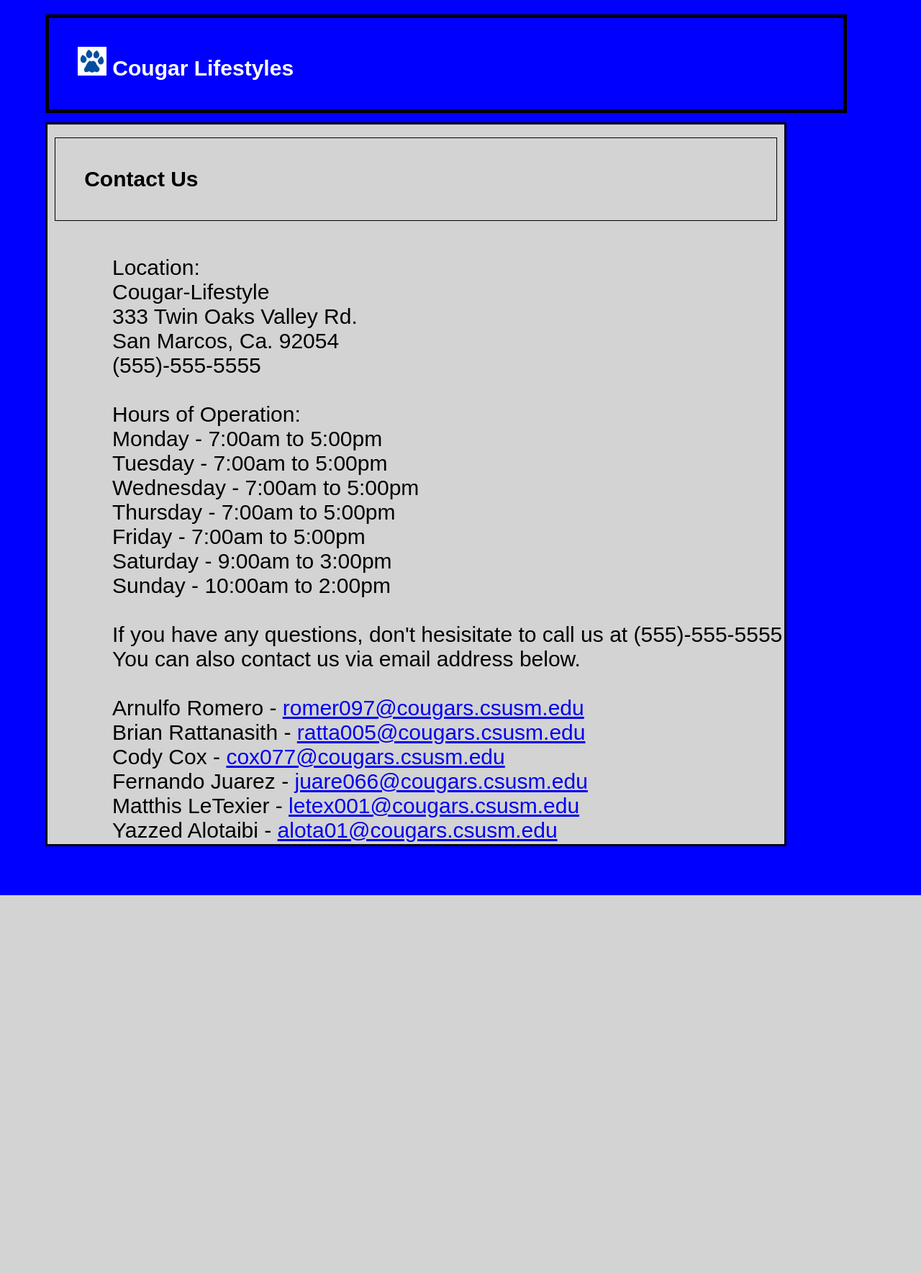
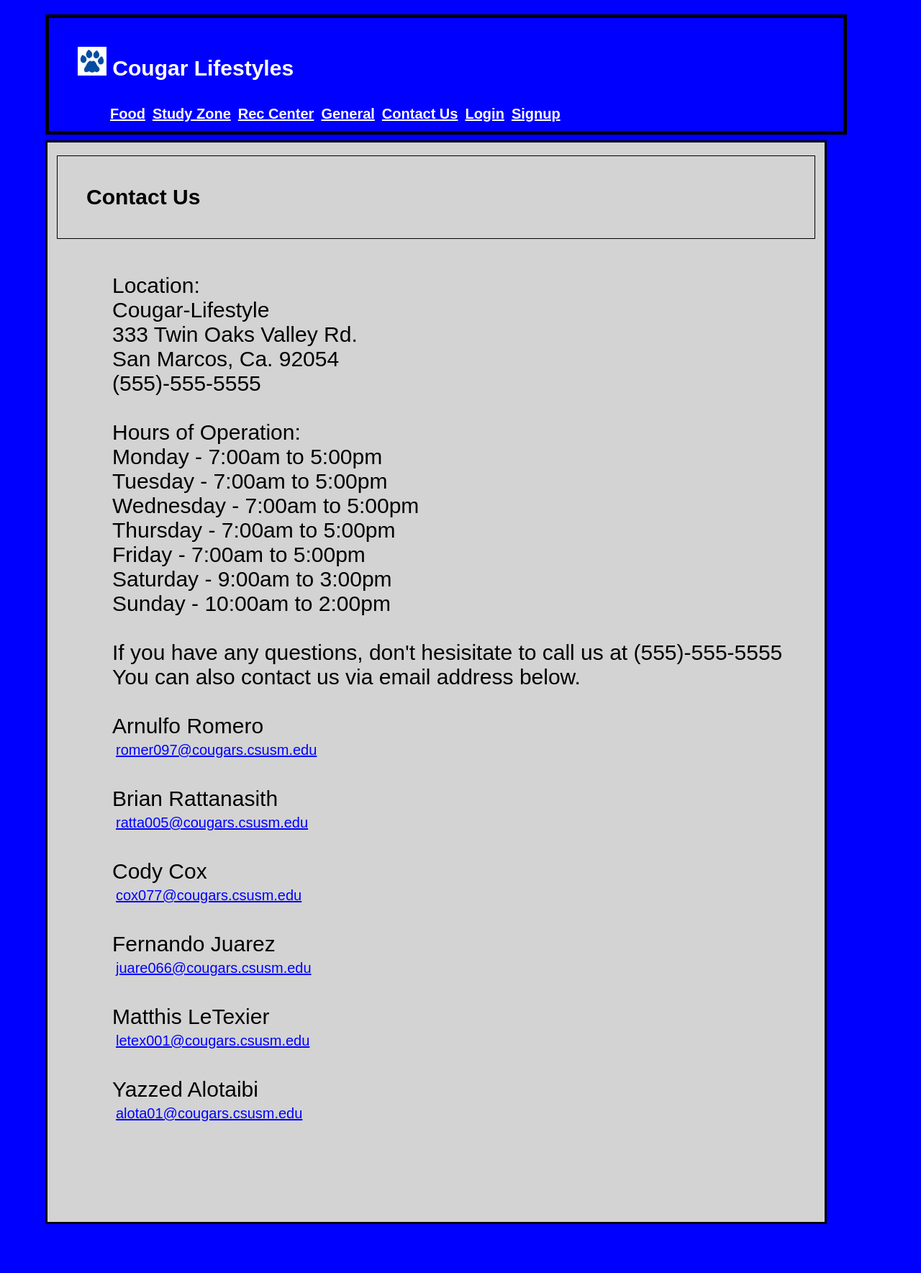
Before and after one commit to yazeedalota/CIS444, a PHP site: page /contact_us.html in a window 1280 px wide. Shown: the whole page at 72% size. Before the commit the page ends 1244 px from the top, so only its background shows below. Run offline with PHP 8.4, Linux system fonts and the light colour scheme.

Commit message:
Minor fixes with clashing link styles

```diff
--- a/ContactUS/contact.css
+++ b/ContactUS/contact.css
@@ -15,8 +15,19 @@
 /* Header for Contact Us */
 .header{
      width: 1024px;
-     height: 100px;
+     height: 125px;
      margin-top: 20px;
+}
+li {
+  display: inline;
+  float: left;
+}
+a {
+  font-size: 20px;
+  display: block;
+  padding: 5px;
+  background-color: blue;
+  color: white;
 }
 
 #head{
@@ -33,6 +44,7 @@
 background-color: blue;
 font-family: Arial;
 }
+
 
 #contactUsTitle{
 margin: auto;
@@ -52,8 +64,8 @@
 /*========================================================================*/
 /* Body of Contact us */
 .content{
-     width: 1024px;
-     height: 1000px;
+     width: 1080px;
+     height: 1500px;
      margin-top: 50px;
      background-color: lightgrey;
      font-family: Arial;
@@ -64,6 +76,12 @@
      padding-left: 90px;
      font-size: 30px;
 }
+a.two {
+  font-size: 20px;
+  background-color: lightgrey;
+  color: blue;
+}
+
 
 /*========================================================================*/
 /* Footer if we want  */
--- a/ContactUS/contact_us.html
+++ b/ContactUS/contact_us.html
@@ -15,10 +15,21 @@
           <!-- Container for remaining page -->
           <div class="restOfPage">
                <!-- Title for Contact Us -->
-               <div class="header">
+              <div class="header">
                     <h1 id="head">
-			<img src="CPaw.jpg" alt="CPaw" width="40" height="40">
-			Cougar Lifestyles </h1>
+            <img src="CPaw.jpg" alt="CPaw" width="40" height="40">
+            Cougar Lifestyles
+               <ul>
+                   <li> <a href="#food"> Food</a> </li>
+                   <li> <a href="#studyZone"> Study Zone</a> </li>
+                   <li> <a href="#rec"> Rec Center</a> </li>
+                   <li> <a href="#general"> General</a> </li>
+                   <li> <a href="#contact_us"> Contact Us</a> </li>
+                   <li> <a href="#login"> Login</a> </li>
+                   <li> <a href="#signup"> Signup </a> </li>
+                </ul>
+                    </h1>
+
                </div>
                <!-- About Us Content -->
                <div class="content">
@@ -44,12 +55,12 @@
 
                          If you have any questions, don't hesisitate to call us at (555)-555-5555<br/>
                          You can also contact us via email address below. <br /><br />
-			 Arnulfo Romero - <a href="mailto:romer097@cougars.csusm.edu">romer097@cougars.csusm.edu</a> <br />
-			 Brian Rattanasith - <a href="mailto:ratta005@cougars.csusm.edu">ratta005@cougars.csusm.edu</a> <br />
-			 Cody Cox - <a href="mailto:cox077@cougars.csusm.edu">cox077@cougars.csusm.edu</a> <br />
-			 Fernando Juarez - <a href="mailto:juare066@cougars.csusm.edu">juare066@cougars.csusm.edu</a> <br />
-			 Matthis LeTexier - <a href="mailto:letex001@cougars.csusm.edu">letex001@cougars.csusm.edu</a> <br />
-			 Yazzed Alotaibi - <a href="mailto:alota01@cougars.csusm.edu">alota01@cougars.csusm.edu</a> <br />
+			 Arnulfo Romero  <a class="two" href="mailto:romer097@cougars.csusm.edu">romer097@cougars.csusm.edu</a> <br />
+			 Brian Rattanasith  <a class="two" href="mailto:ratta005@cougars.csusm.edu">ratta005@cougars.csusm.edu</a> <br />
+			 Cody Cox  <a class="two" href="mailto:cox077@cougars.csusm.edu">cox077@cougars.csusm.edu</a> <br />
+			 Fernando Juarez  <a class="two" href="mailto:juare066@cougars.csusm.edu">juare066@cougars.csusm.edu</a> <br />
+			 Matthis LeTexier  <a class="two" href="mailto:letex001@cougars.csusm.edu">letex001@cougars.csusm.edu</a> <br />
+			 Yazzed Alotaibi  <a class="two" href="mailto:alota01@cougars.csusm.edu">alota01@cougars.csusm.edu</a> <br />
 
                     </p>
                     <br /><br />
```
